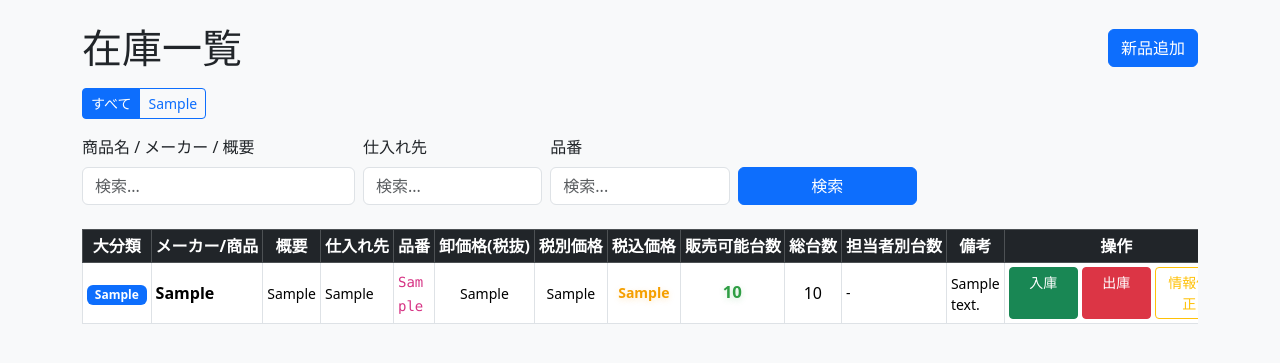
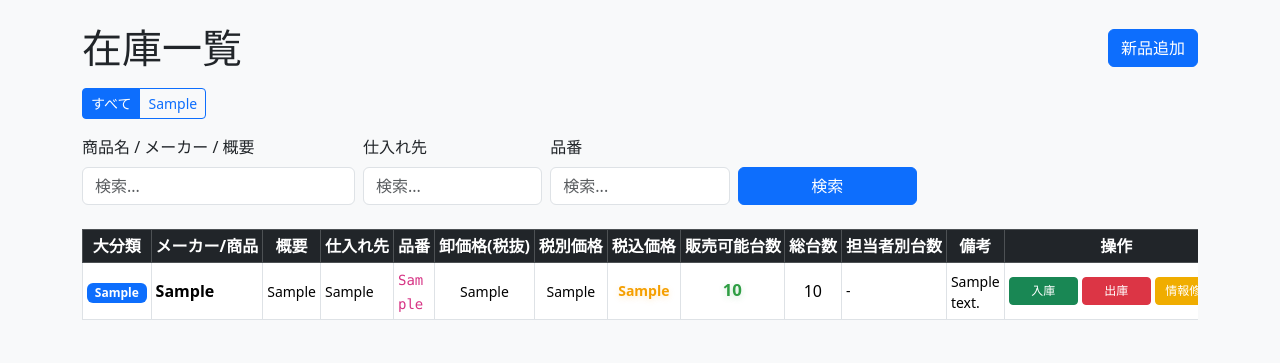
Before and after one commit to 970628809/Inventory, a Flask app: page /inventory in a window 1280 px wide. Shown: the part 56-419 px from the top of the page. Run offline with Flask 3, Linux system fonts and the light colour scheme; the visitor is signed in with stand-in values (Sample User, id 1); tables that the repository leaves empty hold one stand-in row (values such as "Sample post").

Commit message:
Refine inventory action buttons

```diff
--- a/inventory_app/static/style.css
+++ b/inventory_app/static/style.css
@@ -195,6 +195,23 @@ td.stock-table-notes small {
   gap: 0.25rem;
 }
 
+.inventory-actions .btn {
+  font-size: 0.75rem;
+  white-space: nowrap;
+}
+
+.btn-info-edit {
+  --bs-btn-bg: #f0ad00;
+  --bs-btn-border-color: #f0ad00;
+  --bs-btn-color: #fff;
+  --bs-btn-hover-bg: #d99b00;
+  --bs-btn-hover-border-color: #d99b00;
+  --bs-btn-hover-color: #fff;
+  --bs-btn-active-bg: #c88f00;
+  --bs-btn-active-border-color: #c88f00;
+  --bs-btn-active-color: #fff;
+}
+
 @media (max-width: 767.98px) {
   .navbar .container-fluid {
     align-items: flex-start;
--- a/inventory_app/templates/inventory.html
+++ b/inventory_app/templates/inventory.html
@@ -105,7 +105,7 @@
                 <div class="inventory-actions" role="group">
                   <a href="{{ url_for('stock_operate', product_id=product.id, type='inbound') }}" class="btn btn-sm btn-success" title="入庫">入庫</a>
                   <a href="{{ url_for('stock_operate', product_id=product.id, type='outbound') }}" class="btn btn-sm btn-danger" title="出庫">出庫</a>
-                  <a href="{{ url_for('inventory_edit', product_id=product.id) }}" class="btn btn-sm btn-outline-warning" title="情報修正">情報修正</a>
+                  <a href="{{ url_for('inventory_edit', product_id=product.id) }}" class="btn btn-sm btn-info-edit" title="情報修正">情報修正</a>
                 </div>
               </td>
             {% endif %}
```
